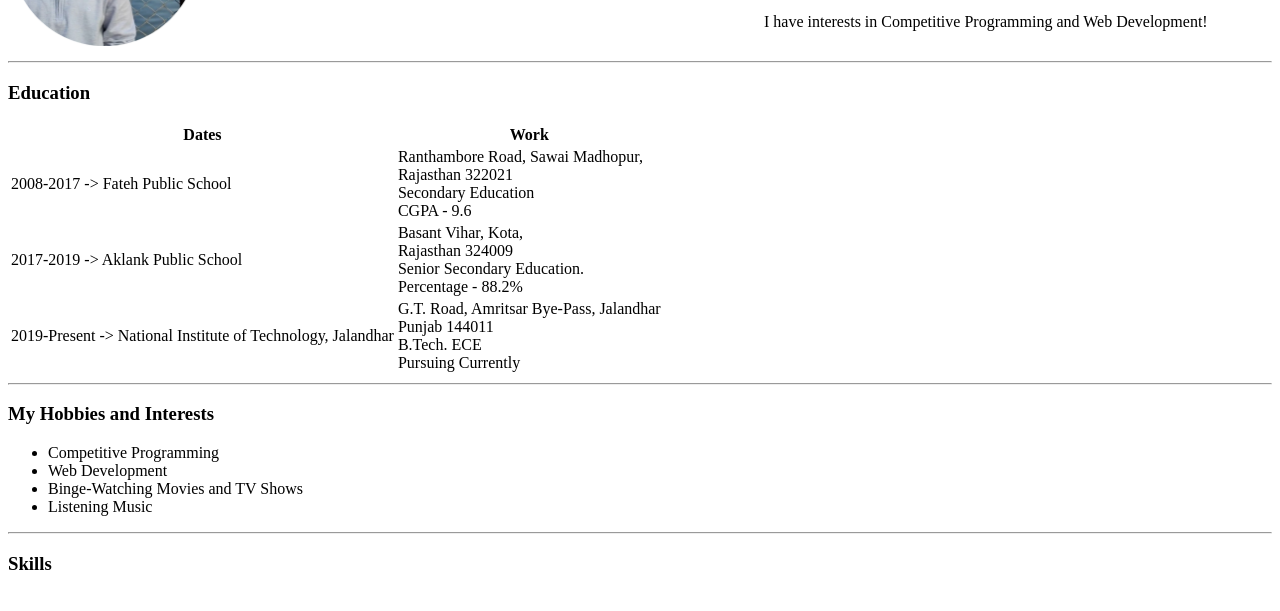
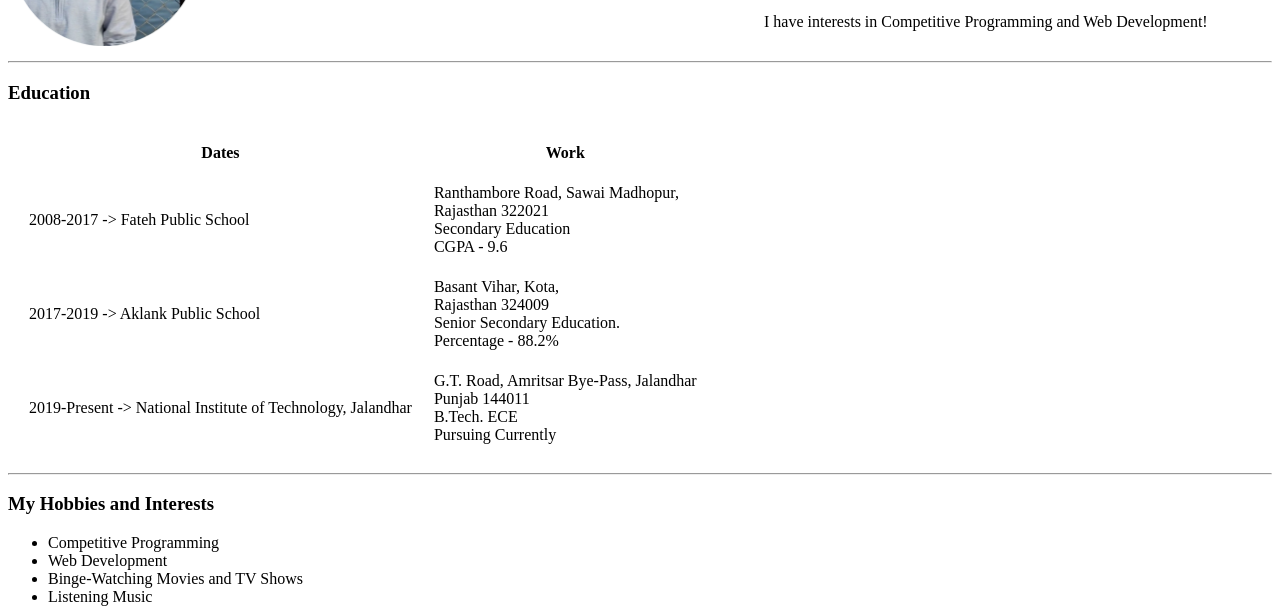
Before and after one commit to jainamsogani/CV---My-First-Project, a plain HTML site: page index.html in a window 1280 px wide. Shown: the part 152-763 px from the top of the page. Drawn offline with Linux system fonts and the light colour scheme.

Commit message:
Added some cellspacing in the education table

```diff
--- a/index.html
+++ b/index.html
@@ -28,7 +28,7 @@
 
   <hr />
   <h3>Education</h3>
-  <table>
+  <table cellspacing="20">
     <thead>
       <tr>
         <th>Dates</th>
```
